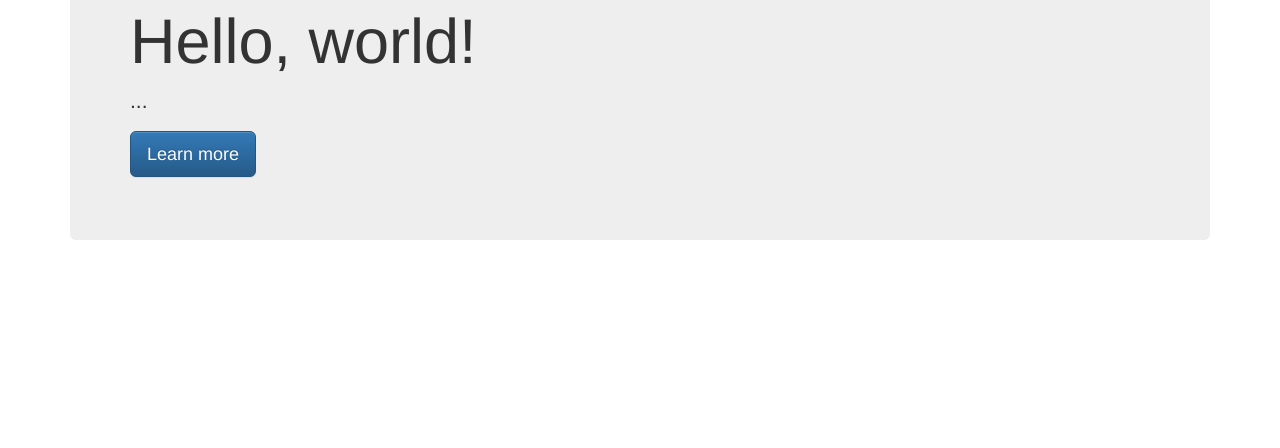
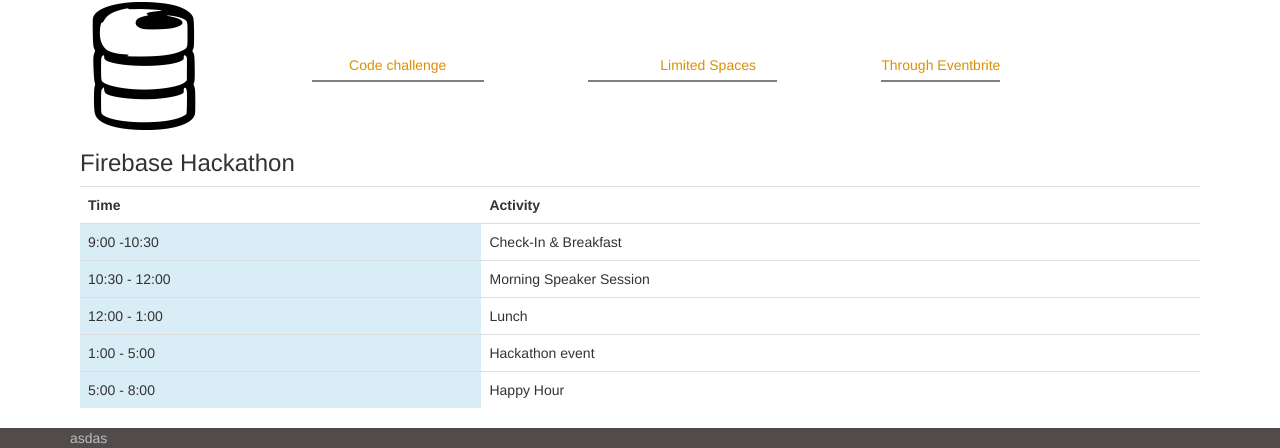
Before and after one commit to BillChabzz/events-site, a plain HTML site: page index.html in a window 1280 px wide. Shown: the part 706-1154 px from the top of the page. Before the commit the page ends 976 px from the top, so only its background shows below. Drawn offline with nearby package versions, Linux system fonts and the light colour scheme.

Commit message:
modified code base

```diff
--- a/index.html
+++ b/index.html
@@ -12,7 +12,7 @@
             <nav>
                 <ul>
                     <li><a href="#">Events</a></li>
-                    <li><a href="#">Events</a></li>
+                    <li><a href="#">Schedule</a></li>
                     <li><a href="#">Events</a></li>
                 </ul>
             </nav>
@@ -23,20 +23,59 @@
         <div class="content">
           <div class="vtxt">
               <h3>Meet | Network | Develop</h3>
+              <p>Register and be part of the events</p>
           </div>
           </div>
+      </div>
             <div class="container">
 
-        <section><!--featured content-->
+        <section id="feat"><!--featured content-->
             <div class="featured">
-                <div class="jumbotron">
-                  <h1>Hello, world!</h1>
-                  <p>...</p>
-                  <p><a class="btn btn-primary btn-lg" href="#" role="button">Learn more</a></p>
+                <h2>Featured Event</h2>
+              <div class="firebase-container">
+                <div class="fimg">
+                  <img src="assets/Firebase.png"/>
+                    <p>FireBAse Event at The Ihub<br><span>Code challenge</span></p>
+                    <p>Saturday commences at 9 a.m <br><strong>Notice:</strong><span> Limited Spaces</span></p>
+                    <p>Tickets available<br><span>Through Eventbrite</span></p>
+                  </div>
+                  <div class="fcontent">
+                      <h3>Firebase Hackathon</h3>
+                  <table class="table table-responsive">
+                      <th>Time</th>
+                      <th>Activity</th>
+                       <tr>
+                            <td class="info">9:00 -10:30</td>
+                            <td>Check-In &amp; Breakfast</td>
+                      </tr>
+                      <tr>
+                            <td class="info">10:30 - 12:00</td>
+                            <td>Morning Speaker Session</td>
+                      </tr>
+                      <tr>
+                            <td class="info">12:00 - 1:00</td>
+                            <td>Lunch</td>
+                      </tr>
+                      <tr>
+                            <td class="info">1:00 - 5:00</td>
+                            <td>Hackathon event</td>
+                      </tr>
+                      <tr>
+                            <td class="info">5:00 - 8:00</td>
+                            <td>Happy Hour</td>
+                      </tr>
+                  </table>
+                  </div>
                 </div>
             </div>
          </section>
-      </div><!--video container-->
     </div> <!--container end-->
+        <footer>
+            <div class="container">
+            asdas
+            </div>
+        </footer>
+
+
   </body>
 </html>
--- a/main.css
+++ b/main.css
@@ -3,8 +3,16 @@
     margin: 0;
     padding: 0;
 }
+/*section{
+    display: block;
+}*/
+footer{
+    color: #bdbdbd;
+    background-color: #514b4b;
+    width: 100% ;
+}
 .container{
-   max-width: 1920px;
+   /*max-width: 1990px;*/
 }
 .navz{
     position: absolute;
@@ -18,17 +26,22 @@
 
 }
 .navz ul li{
-    border: 1px solid blue;
+
     list-style: none;
     display: inline-block;
     margin:15px;
+    padding: 10px;
 
 }
 .navz ul li a{
-
+    text-decoration: none;
     font-size: 1.5em;
     color: #fff;
 
+
+}
+.navz ul li a:hover{
+    border-bottom: 1px solid white;
 }
 .vida{
     position: relative;
@@ -49,11 +62,27 @@
 .content{
     width: 100%;
     position: absolute;
-    top: 40%;
+    top: 20%;
 }
-.content .vtxt h3{
+.content .vtxt h3,p{
     color: #fff;
     text-align: center;
     font-size: 3em;
 
 }
+.featured span{
+    color: #db8f04;
+}
+.firebase-container{
+    margin: 10px;
+}
+.fimg{
+    display: block;
+    line-height: 30px;
+}
+.fimg p{
+    border-bottom: 2px solid gray;
+    font-size: 1em;
+    margin-left: 100px;
+    display: inline-block;
+}
```
Also changed, not shown: assets/Firebase.png (added), assets/css3.png (added), assets/firebase.png (added).
